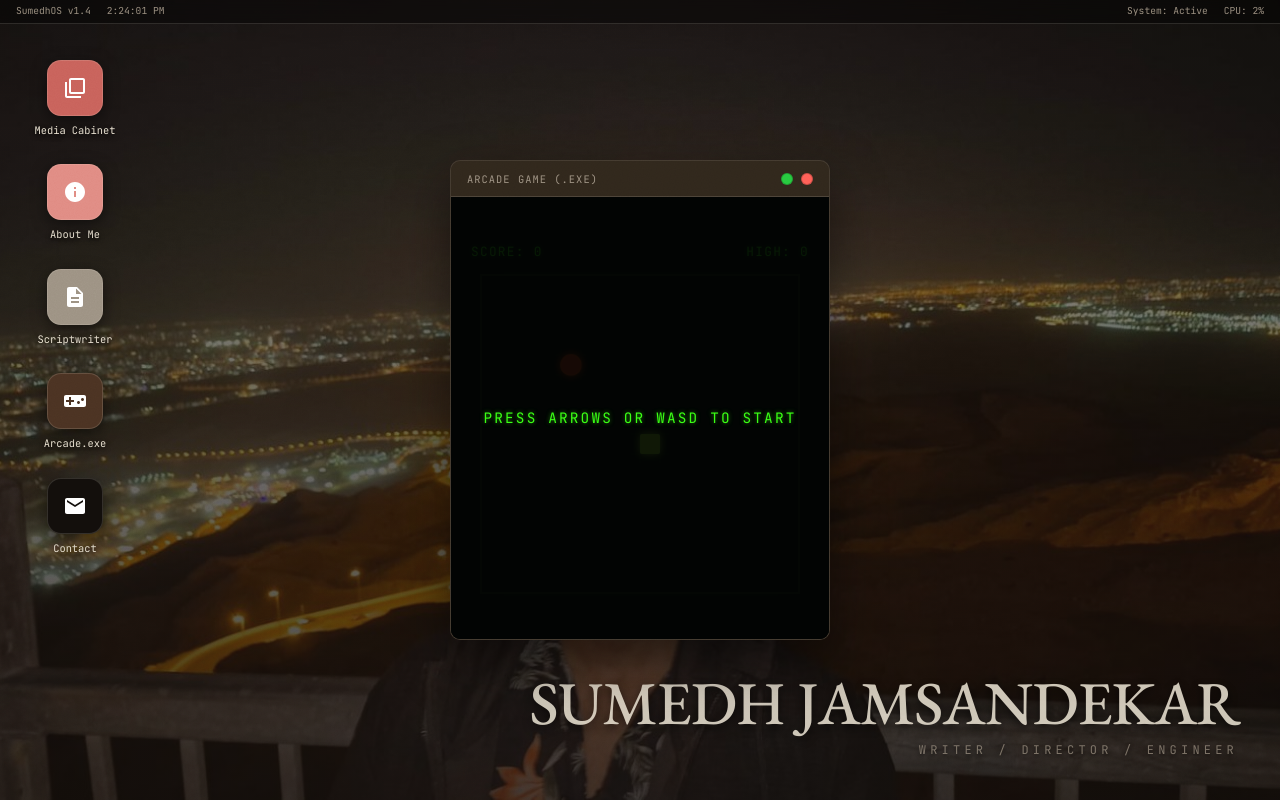
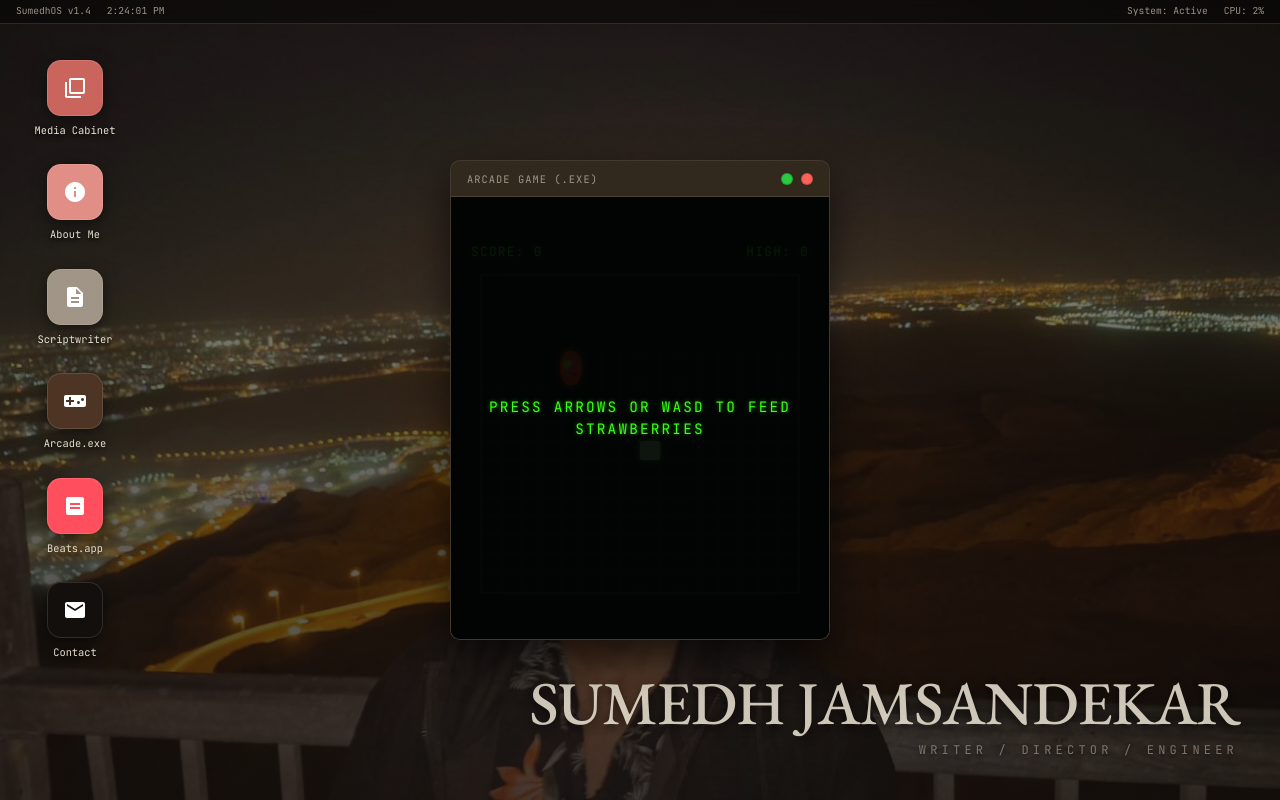
Before and after one commit to Bane2007/sumedh, a React (Vite) app: page / in a window 1280 px wide. Both pictures are taken after a click on the element "Arcade.exe". Built offline with nearby package versions, Linux system fonts and the light colour scheme; grey boxes are pictures that could not be loaded.

Commit message:
feat: transform theme into Strawberry OS, add playable lo-fi cassette synthesizer player, and skin snake arcade with strawberries

```diff
--- a/src/App.jsx
+++ b/src/App.jsx
@@ -36,7 +36,105 @@ const renderStars = (rating) => {
   return <span className="rating-stars">{starsStr} <span style={{ fontSize: '0.62rem', opacity: 0.65 }}>({score}/10)</span></span>;
 };
 
-// Playable Retro Arcade Game (Snake)
+// Lo-Fi Cassette Player using Web Audio API synthesis
+function CassettePlayer() {
+  const [isPlaying, setIsPlaying] = useState(false);
+  const audioCtx = useRef(null);
+  const synthInterval = useRef(null);
+
+  const startSynthesis = () => {
+    if (!audioCtx.current) {
+      audioCtx.current = new (window.AudioContext || window.webkitAudioContext)();
+    }
+    const ctx = audioCtx.current;
+    if (ctx.state === 'suspended') {
+      ctx.resume();
+    }
+
+    setIsPlaying(true);
+
+    let chordIndex = 0;
+    // Ambient lo-fi frequencies matching warm minor and major 7th chords
+    const chords = [
+      [130.81, 164.81, 196.00, 246.94], // Cmaj7
+      [146.83, 174.61, 220.00, 261.63], // Dm7
+      [110.00, 130.81, 164.81, 196.00], // Am7
+      [174.61, 220.00, 261.63, 329.63]  // Fmaj7
+    ];
+
+    const playChord = () => {
+      const now = ctx.currentTime;
+      const frequencies = chords[chordIndex];
+      chordIndex = (chordIndex + 1) % chords.length;
+
+      // Filter to create warm, low-frequency lo-fi feel
+      const filter = ctx.createBiquadFilter();
+      filter.type = 'lowpass';
+      filter.frequency.setValueAtTime(420, now);
+      filter.connect(ctx.destination);
+
+      // Envelope gain node
+      const gainNode = ctx.createGain();
+      gainNode.gain.setValueAtTime(0, now);
+      gainNode.gain.linearRampToValueAtTime(0.04, now + 1.8);
+      gainNode.gain.setValueAtTime(0.04, now + 2.8);
+      gainNode.gain.exponentialRampToValueAtTime(0.001, now + 4.3);
+      gainNode.connect(filter);
+
+      frequencies.map(freq => {
+        const osc = ctx.createOscillator();
+        osc.type = 'triangle'; // triangle waves are warm and smooth
+        osc.frequency.setValueAtTime(freq, now);
+        osc.connect(gainNode);
+        osc.start(now);
+        osc.stop(now + 4.4);
+      });
+    };
+
+    playChord();
+    synthInterval.current = setInterval(playChord, 4500);
+  };
+
+  const stopSynthesis = () => {
+    setIsPlaying(false);
+    if (synthInterval.current) {
+      clearInterval(synthInterval.current);
+    }
+    if (audioCtx.current) {
+      audioCtx.current.close().then(() => {
+        audioCtx.current = null;
+      });
+    }
+  };
+
+  useEffect(() => {
+    return () => {
+      if (synthInterval.current) clearInterval(synthInterval.current);
+      if (audioCtx.current) audioCtx.current.close();
+    };
+  }, []);
+
+  return (
+    <div className="cassette-container">
+      <div className="cassette-deck">
+        <div className="cassette-label mono">Lo-Fi Beats</div>
+        <div className="cassette-spools">
+          <div className={`cassette-spool ${isPlaying ? 'playing' : ''}`}></div>
+          <div className={`cassette-spool ${isPlaying ? 'playing' : ''}`}></div>
+        </div>
+      </div>
+      <div className="cassette-controls">
+        {isPlaying ? (
+          <button className="cassette-btn stop" onClick={stopSynthesis}>PAUSE</button>
+        ) : (
+          <button className="cassette-btn play" onClick={startSynthesis}>PLAY</button>
+        )}
+      </div>
+    </div>
+  );
+}
+
+// Playable Strawberry-Eating Snake Game
 function RetroArcade() {
   const [gridSize] = useState(16);
   const [snake, setSnake] = useState([{ x: 8, y: 8 }]);
@@ -138,7 +236,9 @@ function RetroArcade() {
             <div
               key={idx}
               className={`arcade-cell ${isSnake ? 'snake' : ''} ${isHead ? 'head' : ''} ${isFood ? 'food' : ''}`}
-            />
+            >
+              {isFood && <span className="food-strawberry">🍓</span>}
+            </div>
           );
         })}
       </div>
@@ -150,7 +250,7 @@ function RetroArcade() {
       )}
       {isPaused && !gameOver && (
         <div className="arcade-overlay">
-          <p>PRESS ARROWS OR WASD TO START</p>
+          <p>PRESS ARROWS OR WASD TO FEED STRAWBERRIES</p>
         </div>
       )}
     </div>
@@ -519,6 +619,20 @@ function App() {
             <span className="shortcut-label">Arcade.exe</span>
           </div>
 
+          {/* Mini-app: Cassette Player Shortcut */}
+          <div
+            className="shortcut-item"
+            onClick={() => openWindow('beats', 'Beats Player', 320, 240)}
+            title="Soothing ambient Lo-Fi sequencer generator"
+          >
+            <div className="shortcut-icon" style={{ backgroundColor: '#ff4c5a' }}>
+              <svg width="24" height="24" viewBox="0 0 24 24" fill="white">
+                <path d="M19 3H5c-1.1 0-2 .9-2 2v14c0 1.1.9 2 2 2h14c1.1 0 2-.9 2-2V5c0-1.1-.9-2-2-2zm-2 12H7v-2h10v2zm0-4H7V9h10v2z"/>
+              </svg>
+            </div>
+            <span className="shortcut-label">Beats.app</span>
+          </div>
+
           {/* Contact Shortcut */}
           <div
             className="shortcut-item"
@@ -819,6 +933,9 @@ function App() {
             {/* ARCADE WINDOW CONTENT */}
             {win.id === 'arcade' && <RetroArcade />}
 
+            {/* CASSETTE BEATS PLAYER CONTENT */}
+            {win.id === 'beats' && <CassettePlayer />}
+
             {/* CONTACT WINDOW CONTENT */}
             {win.id === 'contact' && (
               <div className="contact-window-content" style={{ display: 'flex', flexDirection: 'column', alignItems: 'center', justifyContent: 'center', height: '100%' }}>
--- a/src/index.css
+++ b/src/index.css
@@ -23,20 +23,20 @@
 
 /* === DESIGN TOKENS === */
 :root {
-  --paper:        #1c1612;
-  --paper-deep:   #120e0b;
-  --ink:          #ece4d3;
-  --ink-soft:     #9c9182;
-  --oxblood:      #c8615a;
-  --oxblood-soft: #e08a82;
-  --glass:        rgba(236, 228, 211, 0.05);
-  --glass-border: rgba(236, 228, 211, 0.15);
-  --hairline:     rgba(236, 228, 211, 0.1);
+  --paper:        #1b0e0d; /* rich cacao */
+  --paper-deep:   #0e0505; /* deep dark chocolate */
+  --ink:          #fbf5eb; /* strawberry cream */
+  --ink-soft:     #c0a996; /* warm tan */
+  --oxblood:      #ff4c5a; /* strawberry red */
+  --oxblood-soft: #ff828c; /* strawberry pink */
+  --glass:        rgba(251, 245, 235, 0.04);
+  --glass-border: rgba(251, 245, 235, 0.12);
+  --hairline:     rgba(251, 245, 235, 0.08);
 
   --serif: 'EB Garamond', 'Iowan Old Style', 'Palatino Linotype', Georgia, serif;
   --mono:  'JetBrains Mono', 'SFMono-Regular', Consolas, 'Liberation Mono', monospace;
 
-  --shadow-lg: 0 20px 50px rgba(0,0,0,0.5);
+  --shadow-lg: 0 16px 40px rgba(0,0,0,0.65);
 }
 
 /* === RESET === */
@@ -2105,3 +2105,133 @@ body.theme-contact {
   text-shadow: none;
   box-shadow: 0 0 12px #39ff14;
 }
+
+/* === MINI APP: CASSETTE BEATS PLAYER === */
+.window--beats .window-content {
+  padding: 0;
+  background: #110808;
+  display: flex;
+  align-items: center;
+  justify-content: center;
+}
+
+.cassette-container {
+  display: flex;
+  flex-direction: column;
+  align-items: center;
+  gap: 15px;
+  padding: 20px;
+  width: 100%;
+}
+
+.cassette-deck {
+  background: var(--oxblood);
+  border: 4px solid var(--paper-deep);
+  border-radius: 12px;
+  width: 250px;
+  height: 140px;
+  position: relative;
+  display: flex;
+  flex-direction: column;
+  justify-content: space-between;
+  padding: 10px;
+  box-shadow: var(--shadow-lg), inset 0 0 10px rgba(0,0,0,0.5);
+}
+
+.cassette-label {
+  background: var(--ink);
+  color: var(--paper-deep);
+  font-size: 0.65rem;
+  font-weight: bold;
+  padding: 4px;
+  border-radius: 4px;
+  text-align: center;
+  border-bottom: 2px solid #ddd;
+}
+
+.cassette-spools {
+  display: flex;
+  justify-content: space-around;
+  align-items: center;
+  flex: 1;
+}
+
+.cassette-spool {
+  width: 32px;
+  height: 32px;
+  border-radius: 50%;
+  border: 4px dashed var(--paper-deep);
+  background: var(--ink);
+  position: relative;
+}
+
+.cassette-spool::after {
+  content: '';
+  position: absolute;
+  inset: 6px;
+  background: var(--paper-deep);
+  border-radius: 50%;
+}
+
+@keyframes spin-clockwise {
+  0% { transform: rotate(0deg); }
+  100% { transform: rotate(360deg); }
+}
+
+.cassette-spool.playing {
+  animation: spin-clockwise 4s linear infinite;
+}
+
+.cassette-controls {
+  display: flex;
+  gap: 10px;
+}
+
+.cassette-btn {
+  background: var(--paper-deep);
+  border: 1px solid var(--glass-border);
+  color: var(--ink);
+  font-family: var(--mono);
+  font-size: 0.65rem;
+  padding: 6px 20px;
+  border-radius: 6px;
+  cursor: pointer;
+  box-shadow: 0 4px 8px rgba(0,0,0,0.4);
+  transition: all 0.2s ease;
+}
+
+.cassette-btn.play:hover {
+  background: var(--oxblood);
+  border-color: var(--oxblood-soft);
+  box-shadow: 0 0 10px rgba(255, 76, 90, 0.4);
+}
+
+.cassette-btn.stop:hover {
+  background: #771a1a;
+  border-color: #ff3333;
+}
+
+/* === STRAWBERRY SNAKE FOOD === */
+.arcade-cell {
+  position: relative;
+  display: flex;
+  align-items: center;
+  justify-content: center;
+  overflow: hidden;
+}
+
+.food-strawberry {
+  font-size: 0.85rem;
+  line-height: 1;
+  display: block;
+}
+
+.arcade-cell.snake {
+  background: #5cb85c !important; /* Green leaf snake segment */
+  box-shadow: 0 0 4px #5cb85c !important;
+}
+
+.arcade-cell.head {
+  background: #8cd68c !important; /* Light green leaf snake head */
+  box-shadow: 0 0 6px #8cd68c !important;
+}
```
